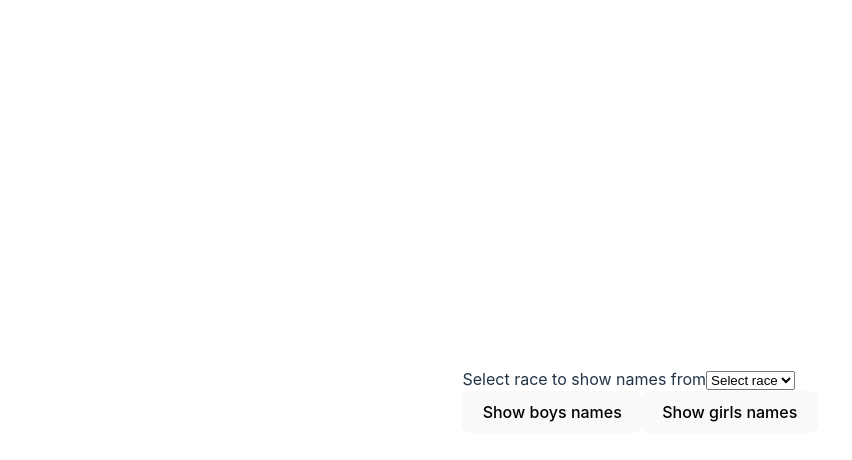
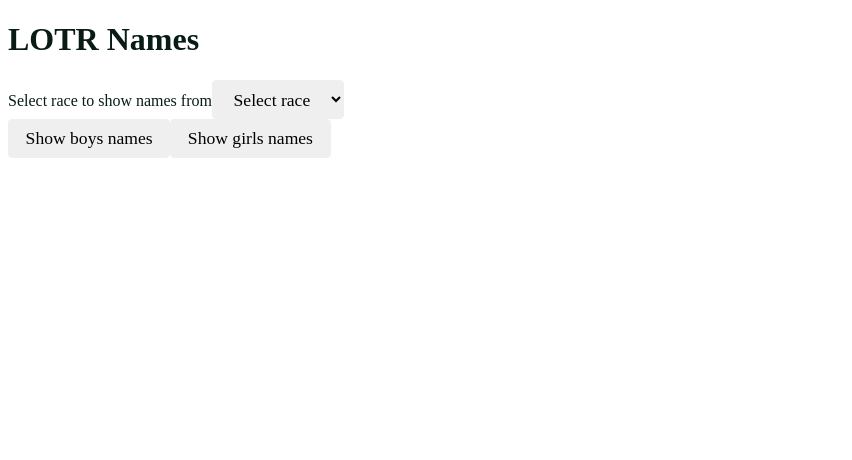
Before and after one commit to nicm42/hobbit-names, a React (Vite) app: page / in a window 1280 px wide. Shown: the top 460 px of the page, without its empty margins (0-852 px from the left). Built offline with nearby package versions, Linux system fonts and the light colour scheme.

Commit message:
Styled colours and buttons

```diff
--- a/src/app/App.css
+++ b/src/app/App.css
@@ -1,4 +1,4 @@
-#root {
+/* #root {
   max-width: 1280px;
   margin: 0 auto;
   padding: 2rem;
@@ -48,3 +48,4 @@
 .read-the-docs {
   colour: #888;
 }
+ */
--- a/src/app/App.jsx
+++ b/src/app/App.jsx
@@ -57,6 +57,7 @@
 
   return (
     <div className="App">
+      <h1>LOTR Names</h1>
       <form>
         <label htmlFor="race-select">Select race to show names from</label>
         <Select
--- /dev/null
+++ b/src/app/components/Button.css
@@ -0,0 +1,13 @@
+button {
+  background-colour: #b7e4c7;
+  border: none;
+  border-radius: 0.25em;
+  cursor: pointer;
+  font-family: inherit;
+  font-size: 1.1em;
+  padding: 0.5em 1em;
+
+  &:hocus {
+    background-colour: #95d5b2;
+  }
+}
--- a/src/app/components/Button.jsx
+++ b/src/app/components/Button.jsx
@@ -1,3 +1,5 @@
+import './Button.css';
+
 function Button({ value, text, setGenderToShow }) {
   return (
     <button value={value} onClick={() => setGenderToShow(value)}>
--- /dev/null
+++ b/src/app/components/Select.css
@@ -0,0 +1,13 @@
+select {
+  background-colour: #b7e4c7;
+  border: none;
+  border-radius: 0.25em;
+  cursor: pointer;
+  font-family: inherit;
+  font-size: 1.1em;
+  padding: 0.5em 1em;
+
+  &:hocus {
+    background-colour: #95d5b2;
+  }
+}
--- a/src/app/components/Select.jsx
+++ b/src/app/components/Select.jsx
@@ -1,4 +1,6 @@
 // https://www.joshwcomeau.com/react/data-binding/#select-12
+
+import './Select.css';
 
 const RACES = [
   {
--- a/src/app/index.css
+++ b/src/app/index.css
@@ -1,70 +1,6 @@
-:root {
-  font-family: Inter, Avenir, Helvetica, Arial, sans-serif;
-  font-size: 16px;
-  line-height: 24px;
-  font-weight: 400;
-
-  color-scheme: light dark;
-  color: rgba(255, 255, 255, 0.87);
-  background-color: #242424;
-
-  font-synthesis: none;
-  text-rendering: optimizeLegibility;
-  -webkit-font-smoothing: antialiased;
-  -moz-osx-font-smoothing: grayscale;
-  -webkit-text-size-adjust: 100%;
-}
-
-a {
-  font-weight: 500;
-  color: #646cff;
-  text-decoration: inherit;
-}
-a:hover {
-  color: #535bf2;
-}
+/* Colour palette: https://coolors.co/palette/d8f3dc-b7e4c7-95d5b2-74c69d-52b788-40916c-2d6a4f-1b4332-081c15 */
 
 body {
-  margin: 0;
-  display: flex;
-  place-items: center;
-  min-width: 320px;
-  min-height: 100vh;
+  background-colour: #d8f3dc;
+  color: #081c15;
 }
-
-h1 {
-  font-size: 3.2em;
-  line-height: 1.1;
-}
-
-button {
-  border-radius: 8px;
-  border: 1px solid transparent;
-  padding: 0.6em 1.2em;
-  font-size: 1em;
-  font-weight: 500;
-  font-family: inherit;
-  background-color: #1a1a1a;
-  cursor: pointer;
-  transition: border-color 0.25s;
-}
-button:hover {
-  border-color: #646cff;
-}
-button:focus,
-button:focus-visible {
-  outline: 4px auto -webkit-focus-ring-color;
-}
-
-@media (prefers-color-scheme: light) {
-  :root {
-    color: #213547;
-    background-color: #ffffff;
-  }
-  a:hover {
-    color: #747bff;
-  }
-  button {
-    background-color: #f9f9f9;
-  }
-}
```
